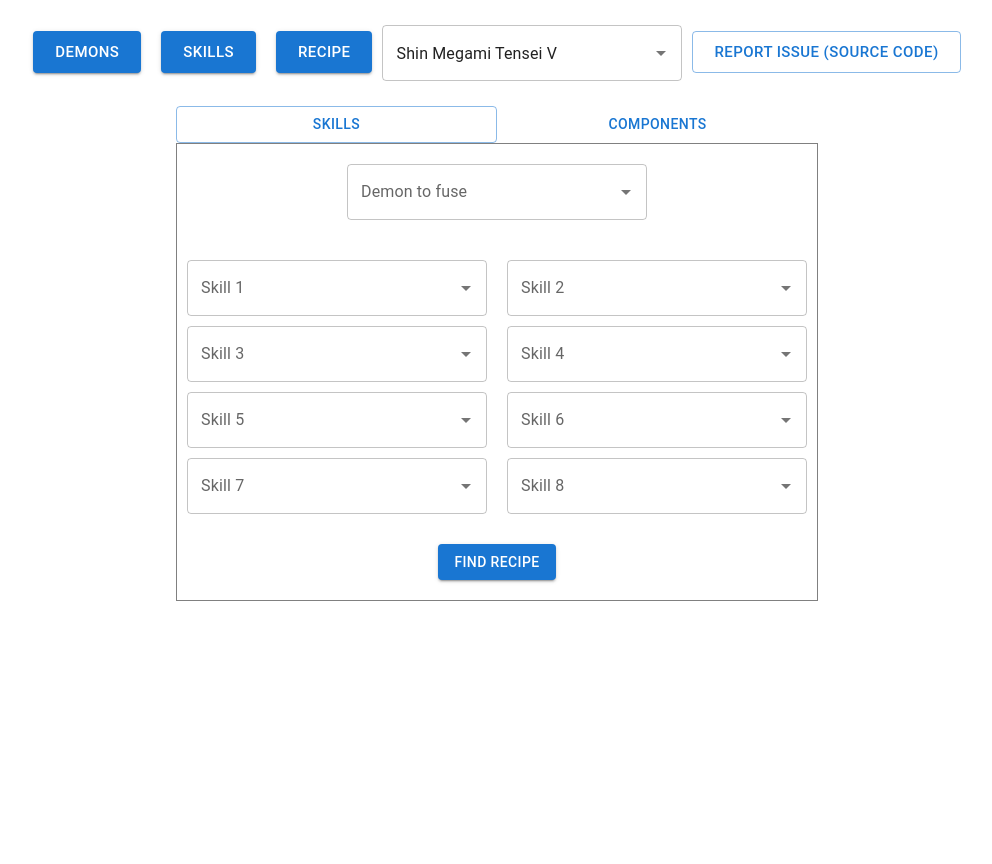
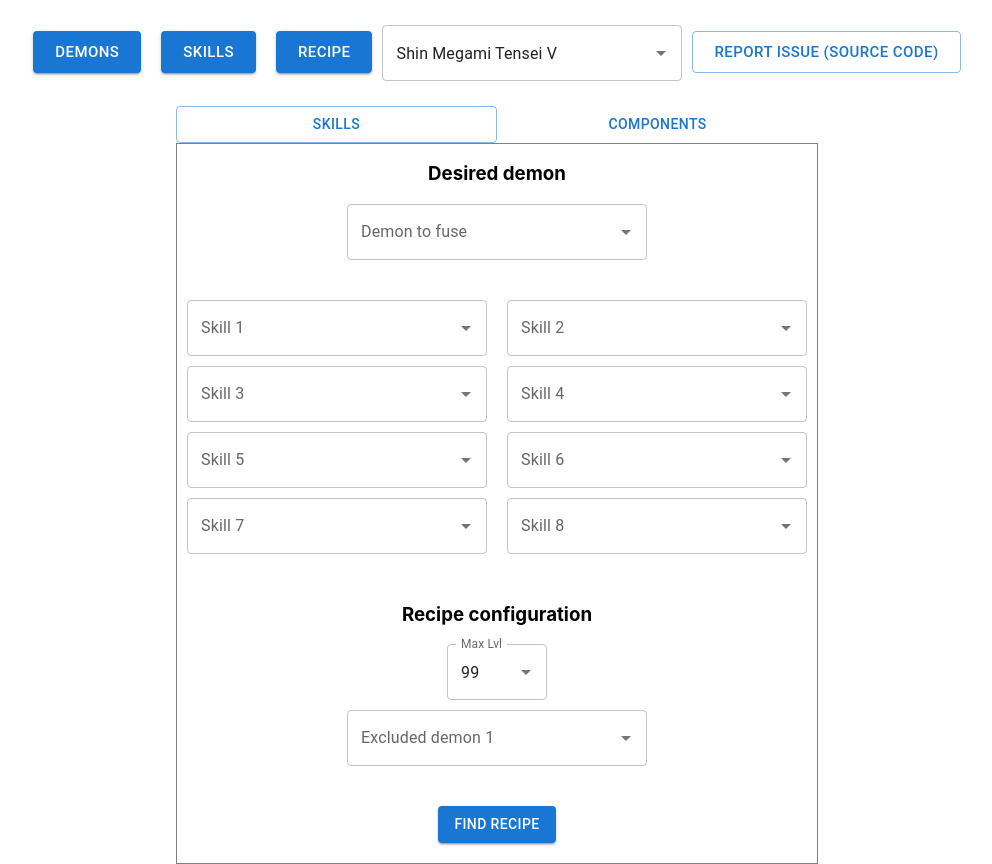
Before and after one commit to Achamoth/smt-calculator, a React (Create React App) app: page /smt-calculator/recipe in a window 1280 px wide. Shown: the whole page, without its empty margins (143-1135 px from the left). Before the commit the page ends 820 px from the top, so only its background shows below. Built offline with nearby package versions, Linux system fonts and the light colour scheme.

Commit message:
Add ability to configure recipe (need to work into calculation still)

```diff
--- a/src/FusionRecipe/FusionRecipeSkillFinder.module.css
+++ b/src/FusionRecipe/FusionRecipeSkillFinder.module.css
@@ -12,3 +12,10 @@
 .innateSkill {
   background-color: honeydew;
 }
+
+.excludedDemonSelection {
+  max-width: fit-content;
+  margin-left: auto;
+  margin-right: auto;
+  margin-top: 10px;
+}
--- a/src/FusionRecipe/FusionRecipeSkillFinder.tsx
+++ b/src/FusionRecipe/FusionRecipeSkillFinder.tsx
@@ -3,16 +3,23 @@
 import { Demon } from "../classes/Demon";
 import { FusionRecipe } from "../classes/FusionRecipe";
 import { FusionData, SkillDemonMap } from "../utils/types";
+import { getInnateSkills } from "../utils/demon_utils";
 import { findFusionRecipes } from "../utils/fusion_recipe";
 import { FusionRecipeResult } from "./FusionRecipeResult";
+import { DemonSelection } from "./FusionRecipeComponentFinder";
 import styles from "./FusionRecipeSkillFinder.module.css";
 import globalStyles from "../globals.module.css";
-import { getInnateSkills } from "../utils/demon_utils";
 
 enum StateChange {
   SKILL,
   DEMON,
+  CONFIGURATION,
 }
+
+type FusionRecipeConfiguration = {
+  max_level: number;
+  excluded_demons: DemonOption[];
+};
 
 type FusionRecipeSkillFinderState = {
   skill_1?: string;
@@ -24,6 +31,7 @@
   skill_7?: string;
   skill_8?: string;
   demon?: string;
+  configuration: FusionRecipeConfiguration;
 };
 
 type ChangeStateSkill = {
@@ -36,6 +44,11 @@
   stateType: StateChange.DEMON;
   newValue: DemonOption | null;
   demons: Demon[];
+};
+
+type ChangeStateConfiguration = {
+  stateType: StateChange.CONFIGURATION;
+  newValue: FusionRecipeConfiguration;
 };
 
 type DemonOption = {
@@ -65,9 +78,7 @@
   state: FusionRecipeSkillFinderState,
   fusionData: FusionData,
   demons: Demon[],
-  setFusionRecipe: React.Dispatch<
-    React.SetStateAction<FusionRecipe | undefined>
-  >
+  setFusionRecipe: React.Dispatch<React.SetStateAction<FusionRecipe | undefined>>
 ) {
   let demon = demons.find((d) => d.name === state.demon)!;
   let skills = getTargetSkills(state);
@@ -75,26 +86,19 @@
   setFusionRecipe(recipe);
 }
 
-function getNewStateWhenDemonChanges(
-  demonOption: DemonOption,
-  demons: Demon[]
-): FusionRecipeSkillFinderState {
+function getNewStateWhenDemonChanges(demonOption: DemonOption, demons: Demon[], configuration: FusionRecipeConfiguration): FusionRecipeSkillFinderState {
   let demon = demons.find((d) => d.name === demonOption.name)!;
   let innateSkills = getInnateSkills(demon);
-  let newState: any = { demon: demon.name };
+  let newState: FusionRecipeSkillFinderState = { demon: demon.name, configuration };
   for (let i = 0; i < 8; i++) {
     if (innateSkills[i]) {
-      newState[`skill_${i + 1}`] = innateSkills[i].name;
+      (newState as any)[`skill_${i + 1}`] = innateSkills[i].name;
     }
   }
   return newState;
 }
 
-function onChangeState(
-  stateChange: ChangeStateSkill | ChangeStateDemon,
-  setState: Function,
-  setFusionRecipe: Function
-) {
+function onChangeState(stateChange: ChangeStateSkill | ChangeStateDemon | ChangeStateConfiguration, setState: Function, setFusionRecipe: Function) {
   setFusionRecipe(null);
   switch (stateChange.stateType) {
     case StateChange.SKILL:
@@ -142,15 +146,16 @@
       }
       break;
     case StateChange.DEMON:
+      setState((s: FusionRecipeSkillFinderState): FusionRecipeSkillFinderState => {
+        if (!stateChange.newValue) {
+          return { configuration: { ...s.configuration } };
+        }
+        return getNewStateWhenDemonChanges(stateChange.newValue, stateChange.demons, s.configuration);
+      });
+      break;
+    case StateChange.CONFIGURATION:
       setState((s: FusionRecipeSkillFinderState) => {
-        if (!stateChange.newValue) {
-          return {};
-        }
-        return getNewStateWhenDemonChanges(
-          stateChange.newValue,
-          stateChange.demons
-        );
-        // return { ...s, demon: stateChange.newValue?.name };
+        return { ...s, configuration: stateChange.newValue };
       });
       break;
     default:
@@ -164,20 +169,15 @@
   const demonOptions: DemonOption[] = demons.map((d) => {
     return { label: `${d.race} ${d.name}`, name: d.name };
   });
+  const maxLevelOptions = [...Array(99).keys()].map((x) => x + 1);
 
-  let [state, setState] = useState<FusionRecipeSkillFinderState>({});
+  let [state, setState] = useState<FusionRecipeSkillFinderState>({ configuration: { excluded_demons: [], max_level: 99 } });
   let [fusionRecipe, setFusionRecipe] = useState<FusionRecipe>();
 
   let classNameForSkill = (skill: string | undefined): string | undefined => {
     if (state.demon && skill) {
-      let demonData = demons.find(
-        (d) => d.name.toLowerCase() === state.demon?.toLowerCase()
-      );
-      if (
-        demonData?.skills.some(
-          (s) => s.name.toLowerCase() === skill.toLowerCase()
-        )
-      ) {
+      let demonData = demons.find((d) => d.name.toLowerCase() === state.demon?.toLowerCase());
+      if (demonData?.skills.some((s) => s.name.toLowerCase() === skill.toLowerCase())) {
         return styles.innateSkill;
       }
     }
@@ -186,7 +186,10 @@
 
   return (
     <div>
-      <div className={globalStyles.centeredContainer}>
+      <div className={globalStyles.centeredContainerNoMargin}>
+        <h3>Desired demon</h3>
+      </div>
+      <div className={globalStyles.centeredContainerNoMargin}>
         <div className={styles.demonSelection}>
           <Autocomplete
             className={styles.demonSelection}
@@ -194,16 +197,8 @@
             id="demonSelection"
             options={demonOptions}
             sx={{ width: 300 }}
-            renderInput={(params) => (
-              <TextField {...params} label="Demon to fuse" />
-            )}
-            onChange={(e, v) =>
-              onChangeState(
-                { stateType: StateChange.DEMON, newValue: v, demons: demons },
-                setState,
-                setFusionRecipe
-              )
-            }
+            renderInput={(params) => <TextField {...params} label="Demon to fuse" />}
+            onChange={(e, v) => onChangeState({ stateType: StateChange.DEMON, newValue: v, demons: demons }, setState, setFusionRecipe)}
             isOptionEqualToValue={(o, v) => o.label === v.label}
           />
         </div>
@@ -222,13 +217,7 @@
                 <TextField {...params} label="Skill 1" />
               </div>
             )}
-            onChange={(e, v) =>
-              onChangeState(
-                { stateType: StateChange.SKILL, newValue: v, skillNumber: 1 },
-                setState,
-                setFusionRecipe
-              )
-            }
+            onChange={(e, v) => onChangeState({ stateType: StateChange.SKILL, newValue: v, skillNumber: 1 }, setState, setFusionRecipe)}
           />
           <Autocomplete
             value={state.skill_2 ?? null}
@@ -242,13 +231,7 @@
                 <TextField {...params} label="Skill 2" />
               </div>
             )}
-            onChange={(e, v) =>
-              onChangeState(
-                { stateType: StateChange.SKILL, newValue: v, skillNumber: 2 },
-                setState,
-                setFusionRecipe
-              )
-            }
+            onChange={(e, v) => onChangeState({ stateType: StateChange.SKILL, newValue: v, skillNumber: 2 }, setState, setFusionRecipe)}
           />
           <div className={styles.skillSelectionPair}>
             <Autocomplete
@@ -263,13 +246,7 @@
                   <TextField {...params} label="Skill 3" />
                 </div>
               )}
-              onChange={(e, v) =>
-                onChangeState(
-                  { stateType: StateChange.SKILL, newValue: v, skillNumber: 3 },
-                  setState,
-                  setFusionRecipe
-                )
-              }
+              onChange={(e, v) => onChangeState({ stateType: StateChange.SKILL, newValue: v, skillNumber: 3 }, setState, setFusionRecipe)}
             />
             <Autocomplete
               value={state.skill_4 ?? null}
@@ -283,13 +260,7 @@
                   <TextField {...params} label="Skill 4" />
                 </div>
               )}
-              onChange={(e, v) =>
-                onChangeState(
-                  { stateType: StateChange.SKILL, newValue: v, skillNumber: 4 },
-                  setState,
-                  setFusionRecipe
-                )
-              }
+              onChange={(e, v) => onChangeState({ stateType: StateChange.SKILL, newValue: v, skillNumber: 4 }, setState, setFusionRecipe)}
             />
           </div>
           <div className={styles.skillSelectionPair}>
@@ -305,13 +276,7 @@
                   <TextField {...params} label="Skill 5" />
                 </div>
               )}
-              onChange={(e, v) =>
-                onChangeState(
-                  { stateType: StateChange.SKILL, newValue: v, skillNumber: 5 },
-                  setState,
-                  setFusionRecipe
-                )
-              }
+              onChange={(e, v) => onChangeState({ stateType: StateChange.SKILL, newValue: v, skillNumber: 5 }, setState, setFusionRecipe)}
             />
             <Autocomplete
               value={state.skill_6 ?? null}
@@ -325,13 +290,7 @@
                   <TextField {...params} label="Skill 6" />
                 </div>
               )}
-              onChange={(e, v) =>
-                onChangeState(
-                  { stateType: StateChange.SKILL, newValue: v, skillNumber: 6 },
-                  setState,
-                  setFusionRecipe
-                )
-              }
+              onChange={(e, v) => onChangeState({ stateType: StateChange.SKILL, newValue: v, skillNumber: 6 }, setState, setFusionRecipe)}
             />
           </div>
           <div className={styles.skillSelectionPair}>
@@ -347,13 +306,7 @@
                   <TextField {...params} label="Skill 7" />
                 </div>
               )}
-              onChange={(e, v) =>
-                onChangeState(
-                  { stateType: StateChange.SKILL, newValue: v, skillNumber: 7 },
-                  setState,
-                  setFusionRecipe
-                )
-              }
+              onChange={(e, v) => onChangeState({ stateType: StateChange.SKILL, newValue: v, skillNumber: 7 }, setState, setFusionRecipe)}
             />
             <Autocomplete
               value={state.skill_8 ?? null}
@@ -367,16 +320,62 @@
                   <TextField {...params} label="Skill 8" />
                 </div>
               )}
-              onChange={(e, v) =>
-                onChangeState(
-                  { stateType: StateChange.SKILL, newValue: v, skillNumber: 8 },
-                  setState,
-                  setFusionRecipe
-                )
-              }
+              onChange={(e, v) => onChangeState({ stateType: StateChange.SKILL, newValue: v, skillNumber: 8 }, setState, setFusionRecipe)}
             />
           </div>
         </div>
+      </div>
+      <div className={globalStyles.centeredContainer}>
+        <h3>Recipe configuration</h3>
+      </div>
+      <div className={globalStyles.centeredContainerNoMargin}>
+        <Autocomplete
+          value={state.configuration.max_level}
+          disablePortal
+          id="maxLevelSelection"
+          options={maxLevelOptions}
+          sx={{ width: 100 }}
+          renderInput={(params) => <TextField {...params} label="Max Lvl" />}
+          onChange={(e, v) =>
+            onChangeState({ stateType: StateChange.CONFIGURATION, newValue: { ...state.configuration, max_level: v ?? 99 } }, setState, setFusionRecipe)
+          }
+        />
+      </div>
+      <div className={styles.excludedDemonSelection}>
+        {state.configuration?.excluded_demons.map((d, i) => {
+          return (
+            <DemonSelection
+              value={d}
+              key={d.name}
+              demonOptions={demonOptions}
+              label={`Excluded demon ${i + 1}`}
+              onChange={(e: any, v: DemonOption | null) =>
+                setState((s) => {
+                  let newExcludedDemons = s.configuration?.excluded_demons;
+                  if (!v) {
+                    newExcludedDemons.splice(i, 1);
+                  } else {
+                    newExcludedDemons[i] = v;
+                  }
+                  return { ...s, configuration: { ...s.configuration, excludedDemons: newExcludedDemons } };
+                })
+              }
+            />
+          );
+        })}
+        <DemonSelection
+          key={state.configuration.excluded_demons.length.toString()}
+          demonOptions={demonOptions}
+          label={`Excluded demon ${state.configuration.excluded_demons.length + 1}`}
+          onChange={(e: any, v: DemonOption | null) => {
+            let newExcludedDemons = state.configuration.excluded_demons;
+            if (v) {
+              newExcludedDemons.push(v);
+            }
+            const newConfiguration = { ...state.configuration, excluded_demons: newExcludedDemons };
+            onChangeState({ stateType: StateChange.CONFIGURATION, newValue: newConfiguration }, setState, setFusionRecipe);
+          }}
+        />
       </div>
       <div className={globalStyles.centeredContainer}>
         <Button
@@ -389,15 +388,7 @@
           Find Recipe
         </Button>
       </div>
-      <div className={globalStyles.centeredContainer}>
-        {fusionRecipe && (
-          <FusionRecipeResult
-            recipe={fusionRecipe}
-            skills={getTargetSkills(state)}
-            components={[]}
-          />
-        )}
-      </div>
+      <div className={globalStyles.centeredContainer}>{fusionRecipe && <FusionRecipeResult recipe={fusionRecipe} skills={getTargetSkills(state)} components={[]} />}</div>
     </div>
   );
 }
--- a/tsconfig.json
+++ b/tsconfig.json
@@ -1,6 +1,6 @@
 {
   "compilerOptions": {
-    "target": "es5",
+    "target": "es6",
     "lib": [
       "dom",
       "dom.iterable",
```
Also changed, not shown: src/FusionRecipe/FusionRecipeComponentFinder.tsx (+4 -16 lines).
